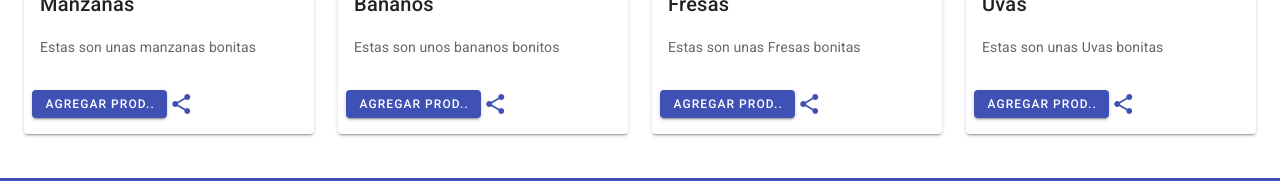
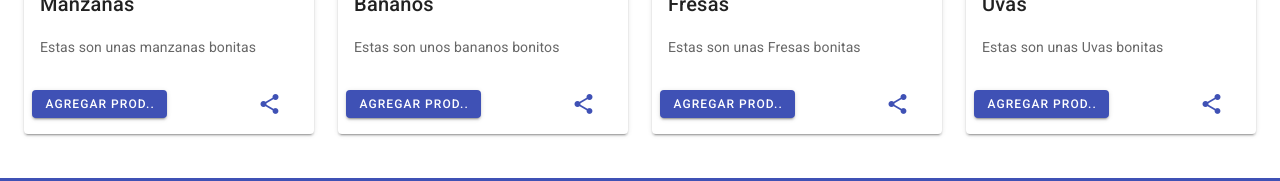
Before and after one commit to crisswebapp/Abarrofarma, a Nuxt app: page / in a window 1280 px wide. Shown: the part 402-583 px from the top of the page. Built offline with nearby package versions, Linux system fonts and the light colour scheme.

Commit message:
modified:   components/producto.vue

```diff
--- a/components/producto.vue
+++ b/components/producto.vue
@@ -6,10 +6,12 @@
       <v-card-text> {{ producto.descripcion }}</v-card-text>
       <v-card-actions>
         <v-row>
-          <v-col cols="12">
+          <v-col cols="9">
             <v-btn class="my-2" color="indigo" dark small>
               {{ btnAgregar }}
             </v-btn>
+          </v-col>
+          <v-col cols="3">
             <v-btn class="my-2" icon small>
               <v-icon color="indigo" dark>mdi-share-variant</v-icon>
             </v-btn>
```
